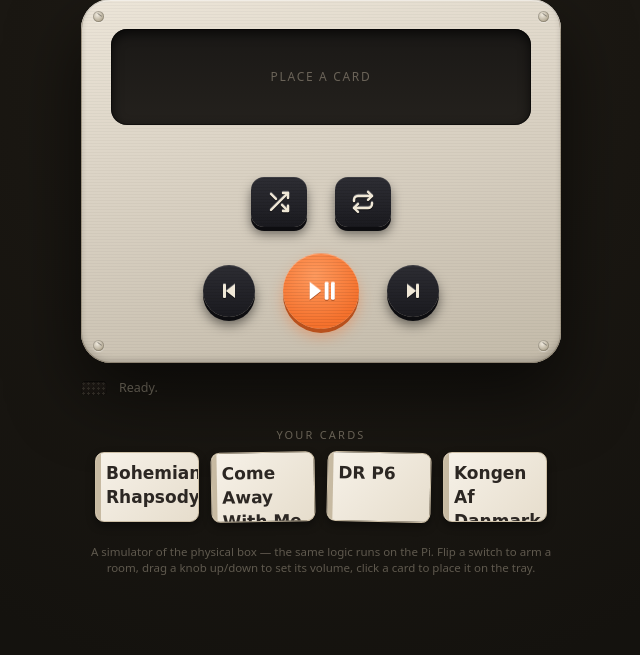
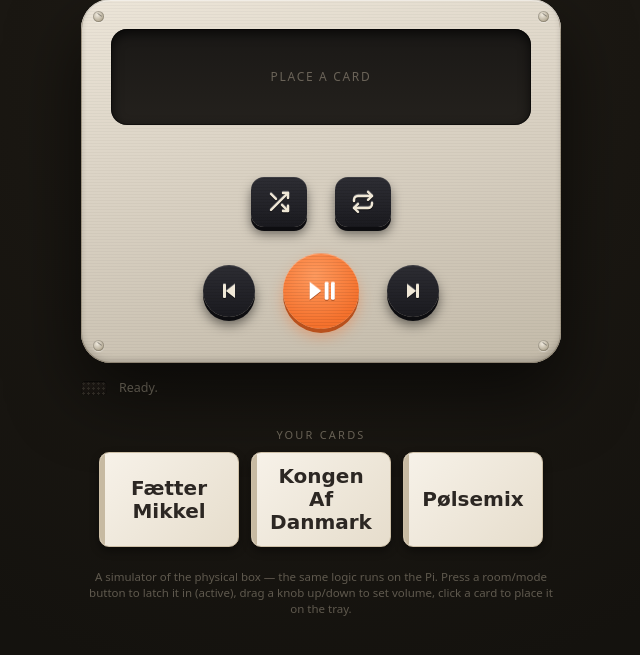
Before and after one commit to alexanderjasper/music-box, a Flask app: page / in a window 1280 px wide. Shown: the part 85-740 px from the top of the page, without its empty margins (319-959 px from the left). Run offline with Flask 3, Linux system fonts and the light colour scheme; data that the repository does not hold is empty.

Commit message:
Simulator: pressed-in active buttons, readable key-only cards
Reflects the latching-button hardware: active room/mode buttons now
render pressed IN (sunken) rather than lit, the play button drops its
playing glow (no LEDs; you hear the music), and the redundant knob
armed-glow is removed. Card bank cards are enlarged and uniform so the
text is readable, and they now show only the card name (the JSON key),
not the favorite it maps to. Refreshes the preview image.

Co-Authored-By: Claude Opus 4.8 (1M context) <noreply@anthropic.com>

```diff
--- a/software/cards.json
+++ b/software/cards.json
@@ -1,7 +1,6 @@
 {
   "_comment": "card id -> a substring of the Sonos Favorite title to play. The card id is what's written on the physical card; it stands in for an NFC tag UID.",
-  "Bohemian Rhapsody": "Bohemian Rhapsody",
-  "DR P6": "DR P6",
-  "Come Away With Me": "Come Away with Me",
-  "Kongen Af Danmark": "Kongen Af Danmark"
+  "Kongen Af Danmark": "Kongen Af Danmark",
+  "Fætter Mikkel": "Fætter Mikkel",
+  "Pølsemix": "Kernkraft 400 (Original Radio Edit)"
 }
--- a/software/web/templates/index.html
+++ b/software/web/templates/index.html
@@ -93,9 +93,11 @@
           box-shadow: 0 4px 0 #b3a78f, 0 7px 11px rgba(0,0,0,.4), inset 0 1px 0 rgba(255,255,255,.6);
           transition: transform .07s, box-shadow .07s, background .12s, color .12s; }
   .pbtn:active { transform: translateY(3px); box-shadow: 0 1px 0 #b3a78f, 0 3px 6px rgba(0,0,0,.4); }
-  .pbtn.on { color: #3a1c0a; background: radial-gradient(circle at 42% 30%, #ffb37a, var(--accent) 85%);
-             box-shadow: 0 4px 0 #b8501c, 0 0 18px rgba(245,113,44,.55), inset 0 1px 0 rgba(255,255,255,.4); }
-  .pbtn.on:active { transform: translateY(3px); box-shadow: 0 1px 0 #b8501c, 0 0 14px rgba(245,113,44,.5); }
+  /* latching push-toggle: when armed the cap stays pressed IN (no LED) */
+  .pbtn.on { transform: translateY(4px); color: #2c2723;
+             background: linear-gradient(#cdc2ab, #b9ad94);
+             box-shadow: 0 0 0 #b3a78f, inset 0 3px 7px rgba(0,0,0,.42), inset 0 1px 0 rgba(255,255,255,.18); }
+  .pbtn.on:active { transform: translateY(4px); }
 
   /* 3D-PRINTED symbol button: dark printed cap, symbol raised in a 2nd colour */
   .btn3d { width: 56px; height: 50px; border: none; border-radius: 13px; cursor: pointer; padding: 0; position: relative;
@@ -108,7 +110,9 @@
   .btn3d:active { transform: translateY(3px); box-shadow: 0 1px 0 #0d0d10, 0 3px 6px rgba(0,0,0,.5); }
   /* the symbol: a different colour, sitting proud of the cap */
   .btn3d .icon { color: #f0e8d7; filter: drop-shadow(0 1.6px 0 rgba(0,0,0,.55)) drop-shadow(0 -0.6px 0 rgba(255,255,255,.3)); }
-  .btn3d.on .icon { color: var(--accent); filter: drop-shadow(0 1.6px 0 rgba(0,0,0,.55)) drop-shadow(0 0 7px rgba(245,113,44,.75)); }
+  /* when active the cap is pressed IN and the raised symbol turns orange */
+  .btn3d.on { transform: translateY(4px); box-shadow: 0 0 0 #0d0d10, inset 0 3px 8px rgba(0,0,0,.66); }
+  .btn3d.on .icon { color: var(--accent); filter: drop-shadow(0 1px 0 rgba(0,0,0,.5)); }
 
   .icon { width: 24px; height: 24px; display: block; }
 
@@ -129,7 +133,6 @@
   .dial .cap .pointer { position: absolute; top: 6px; left: 50%; transform: translateX(-50%);
                         width: 4px; height: 15px; border-radius: 2px; background: #efe9dd;
                         box-shadow: 0 0 3px rgba(0,0,0,.6); } /* rotates with the knob */
-  .room-col.armed .dial { box-shadow: 0 0 0 2px var(--accent), 0 0 16px rgba(245,113,44,.5), inset 0 0 0 1px #0b0b0d; }
 
   /* mode buttons */
   .modes { display: flex; justify-content: center; gap: 28px; margin-bottom: 26px; }
@@ -151,7 +154,6 @@
   .tbtn.play .icon { width: 30px; height: 30px; color: #fff;
                      filter: drop-shadow(0 1.6px 0 rgba(140,55,15,.7)) drop-shadow(0 -0.6px 0 rgba(255,255,255,.4)); }
   .tbtn.play:active { box-shadow: 0 1px 0 #b8501c, 0 4px 8px rgba(245,113,44,.4); }
-  .tbtn.play.playing { box-shadow: 0 4px 0 #b8501c, 0 0 0 3px rgba(245,113,44,.35), 0 8px 14px rgba(245,113,44,.5); }
 
   /* footer: buzzer grille + message */
   .footer { width: 480px; max-width: 100%; margin-top: 16px; display: flex; align-items: center; gap: 12px; }
@@ -167,18 +169,16 @@
   /* the card rack (your deck of physical cards) */
   .rack-title { margin: 30px 0 10px; font-size: 11px; letter-spacing: .2em; text-transform: uppercase; color: #6f685b; }
   .rack { display: flex; flex-wrap: wrap; gap: 12px; justify-content: center; max-width: 520px; }
-  .rcard { width: 104px; height: 70px; border-radius: 9px; padding: 9px 10px; cursor: pointer;
-           background: linear-gradient(135deg, #f7f2e9, #e6ddcc); color: var(--ink);
+  .rcard { width: 140px; min-height: 88px; border-radius: 10px; padding: 12px 14px; cursor: pointer;
+           background: linear-gradient(135deg, #f7f2e9, #e6ddcc); color: #2c2723;
            border: 1px solid #cdbfa6; box-shadow: 0 4px 9px rgba(0,0,0,.4);
-           display: flex; flex-direction: column; gap: 3px; position: relative; overflow: hidden;
-           transition: transform .1s, box-shadow .1s; }
+           display: flex; align-items: center; justify-content: center; text-align: center;
+           position: relative; overflow: hidden; transition: transform .1s, box-shadow .1s; }
   .rcard::before { content: ""; position: absolute; left: 0; top: 0; bottom: 0; width: 5px; background: #c7baa2; }
   .rcard:hover { transform: translateY(-3px); }
   .rcard.active { box-shadow: 0 0 0 2px var(--accent), 0 8px 16px rgba(0,0,0,.5); transform: translateY(-3px); }
   .rcard.active::before { background: var(--accent); }
-  .rcard .cid { font-family: var(--hand); font-weight: 600; font-size: 17px; color: #2c2723; }
-  .rcard .cfav { font-family: var(--hand); font-size: 13px; color: #8a8275; line-height: 1.25; }
-  .rcard:nth-child(2) { transform: rotate(-1deg); } .rcard:nth-child(3) { transform: rotate(1.2deg); }
+  .rcard .cid { font-family: var(--hand); font-weight: 600; font-size: 20px; line-height: 1.15; }
   .hint { color: #5f594e; font-size: 11.5px; margin-top: 22px; max-width: 480px; text-align: center; }
 </style>
 </head>
@@ -231,13 +231,12 @@
   <div class="rack" id="rack"></div>
 
   <div class="hint">A simulator of the physical box — the same logic runs on the Pi.
-    Flip a switch to arm a room, drag a knob up/down to set its volume, click a card to place it on the tray.</div>
+    Press a room/mode button to latch it in (active), drag a knob up/down to set volume, click a card to place it on the tray.</div>
 
 <script>
 const CUES = {{ cues|safe }};
 let actx = null, currentCard = null, activeDragRoom = null;
 
-const same = (a, b) => (a || "").trim().toLowerCase() === (b || "").trim().toLowerCase();
 const angleFor = v => (-135 + (v / 100) * 270) + "deg";
 
 // Click-and-drag a knob vertically: drag up = louder. The pointer rotates live;
@@ -333,8 +332,7 @@ function buildRack(cards) {
   Object.keys(cards).forEach(id => {
     const el = document.createElement("div");
     el.className = "rcard"; el.dataset.card = id;
-    const sub = same(id, cards[id]) ? "" : `<span class="cfav">${cards[id]}</span>`;
-    el.innerHTML = `<span class="cid">${id}</span>${sub}`;
+    el.innerHTML = `<span class="cid">${id}</span>`;  // card shows its name (the JSON key) only
     el.addEventListener("click", () => act(currentCard === id ? "remove_card" : "place_card", { card: id }));
     rack.appendChild(el);
   });
@@ -359,14 +357,14 @@ function render(state) {
   document.getElementById("shuffle").classList.toggle("on", !!state.shuffle);
   document.getElementById("repeat").classList.toggle("on", !!state.repeat);
 
-  // Fixed printed symbol — a real molded button can't change. State shows via the LED glow.
-  document.getElementById("play").classList.toggle("playing", !!state.playing);
+  // Play/pause is a momentary button with a fixed printed symbol — no state shown on
+  // the box itself (you hear whether music is playing). Footer message is dev-only.
 
   const tray = document.getElementById("tray");
   tray.classList.toggle("filled", !!state.current_card);
   if (state.current_card) {
-    tray.querySelector(".cid").textContent = state.current_card;
-    tray.querySelector(".cfav").textContent = same(state.current_card, state.card_target) ? "" : (state.card_target || "");
+    tray.querySelector(".cid").textContent = state.current_card;  // key only, no favorite value
+    tray.querySelector(".cfav").textContent = "";
   }
   document.querySelectorAll(".rcard").forEach(c =>
     c.classList.toggle("active", c.dataset.card === state.current_card));
```
Also changed, not shown: 1 other file.
